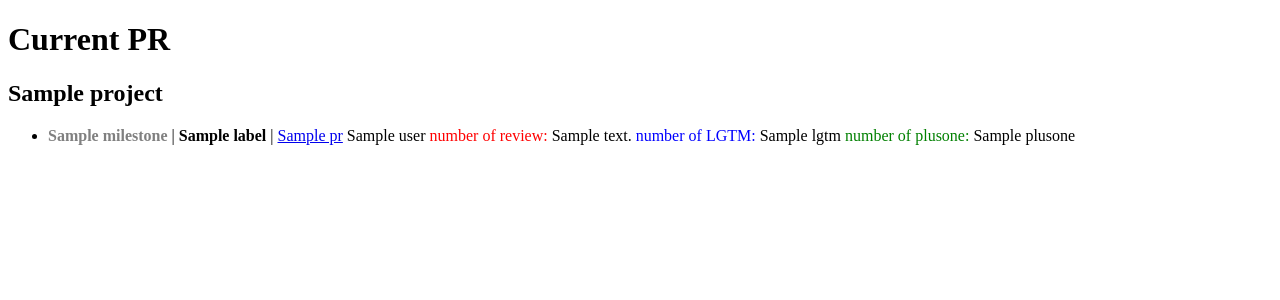
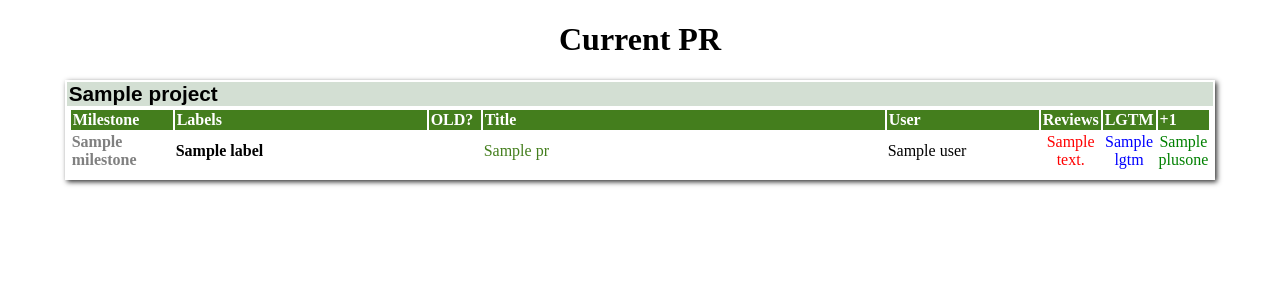
Before and after one commit to Genymobile/gm_pr, a Django app: template gm_pr/templates/pr.html in a window 1280 px wide. Shown: the top 300 px of the page. Run offline with Django 3.2, Linux system fonts and the light colour scheme; the template is opened without the code that fills it: most values are stand-ins (such as "Sample title", 1, 10 or a date in 2020); parts of the project's set-up code (start-up, migrations or seed data) failed here and were passed over.

Commit message:
Added css styling for the PR web page

```diff
--- a/gm_pr/settings.py
+++ b/gm_pr/settings.py
@@ -74,6 +74,7 @@ STATICFILES_DIRS = (
     # Put strings here, like "/home/html/static" or "C:/www/django/static".
     # Always use forward slashes, even on Windows.
     # Don't forget to use absolute paths, not relative paths.
+    os.path.join( os.path.abspath(os.path.dirname(__file__)), 'static/'),
 )
 
 # List of finder classes that know how to find static files in
--- /dev/null
+++ b/gm_pr/static/gm_pr.css
@@ -0,0 +1,77 @@
+body {
+  text-align: center;
+}
+.project-box {
+  box-shadow: 2px 2px 5px #333;
+  display: inline-block;
+  text-align: left;
+}
+.project {
+  text-align: left;
+  display: inline-block;
+  padding: 2px;
+}
+th {
+  background-color: #447e1d;
+  color: white;
+  padding-left: 2px;
+  padding-right: 2px;
+}
+tr:nth-child(even) {
+  background: #ffffff;
+}
+tr:nth-child(odd) {
+  background: #f0f0f0;
+}
+td a:link, td a.active:link, td a:hover, td a:visited {
+  color: #447e1d;
+  text-decoration: none;
+}
+td a:hover {
+  color: #84be5d;
+}
+.project-name {
+  font-size: 1.3em;
+  font-family: sans-serif;
+  font-weight: bold;
+  padding-left: 2px;
+  padding-right: 2px;
+  background-color: #d3dfd3;
+}
+.milestone {
+  color: grey;
+  font-weight:bold;
+  width: 100px;
+}
+.label {
+  font-weight:bold;
+  width: 250px;
+}
+.old{
+  width: 50px;
+}
+.highlight{
+  font-weight:bold;
+  background-color:#f2ed00
+}
+.title{
+  width: 400px;
+}
+.user{
+  width: 150px;
+}
+.nbrev {
+  color: red;
+  text-align: center;
+  width: 20px;
+}
+.lgtm {
+  color: blue;
+  text-align: center;
+  width: 20px;
+}
+.plusone {
+  color: green;
+  text-align: center;
+  width: 20px;
+}
--- a/gm_pr/templates/base.html
+++ b/gm_pr/templates/base.html
@@ -1,32 +1,11 @@
-<!DOCTYPE html>
+<!DOCTYPE html public "-//W3C//DTD HTML 4.0//EN">
 <html lang="en">
-  <style>
-    .nbrev {
-       color: red;
-    }
-    .lgtm {
-      color: blue;
-    }
-    .plusone {
-      color: green;
-    }
-    .milestone {
-      color: grey;
-      font-weight:bold;
-    }
-    .label {
-      font-weight:bold;
-    }
-    .old {
-      font-weight:bold;
-      background-color:#f2ed00
-    }
-  </style>
-<head>
-  <title>{% block title %}GM PR{% endblock %}</title>
-</head>
-
-<body>
+  <head>
+    <title>{% block title %}GM PR{% endblock %}</title>
+    <link rel="stylesheet" type="text/css" href="/static/gm_pr.css">
+    <meta http-equiv="Content-Type" content="text/html; charset=utf-8">
+  </head>
+  <body>
   {% block content %}{% endblock %}
-</body>
+  </body>
 </html>
--- a/gm_pr/templates/pr.html
+++ b/gm_pr/templates/pr.html
@@ -3,22 +3,39 @@
 <h1>Current PR</h1>
 
 {% for project in project_list %}
-<h2>{{project.name}}</h2>
-<ul>
-{% for pr in project.pr_list %}
-    <li>
-        {% if pr.milestone %}
-            <span class="milestone">{{pr.milestone}}</span> |
-        {% endif %}
-        {% for label in pr.labels %}
-            <span style="background-color:#{{label.color}}" class="label">{{label.name}}</span> |
+<div class="project-box">
+    <div class="project">
+        <div class="project-name">{{project.name}}</div>
+        <table class="project">
+            <tr>
+                <th>Milestone</th>
+                <th>Labels</th>
+                <th>OLD?</th>
+                <th>Title</th>
+                <th>User</th>
+                <th>Reviews</th>
+                <th>LGTM</th>
+                <th>+1</th>
+            </tr>
+        {% for pr in project.pr_list %}
+            <tr class="pr">
+                <td class="milestone">{% if pr.milestone %}{{pr.milestone}}{% endif %}</td>
+                <td class="label">
+                {% for label in pr.labels %}
+                    <span style="background-color:#{{label.color}}">{{label.name}}</span>
+                {% endfor %}
+                </td>
+                <td class="old">{% if pr.is_old %}<span class="highlight">OLD</span>{% endif %}</td>
+                <td class="title"><a href="{{pr.url}}">{{pr.title}}</a></td>
+                <td class="user">{{pr.user}}</td>
+                <td class="nbrev">{{pr.nbreview}}</td>
+                <td class="lgtm">{{pr.lgtm}}</td>
+                <td class="plusone">{{pr.plusone}}</td>
+            </tr>
         {% endfor %}
-        {% if pr.is_old %}
-            <span class="old">OLD</span> |
-        {% endif %}
-        <a href="{{pr.url}}">{{pr.title}}</a> <span class="user">{{pr.user}}</span> <span class="nbrev">number of review:</span> {{pr.nbreview}} <span class="lgtm">number of LGTM:</span> {{pr.lgtm}} <span class="plusone">number of plusone:</span> {{pr.plusone}}
-    </li>
-{% endfor %}
-</ul>
+        </table>
+    </div>
+</div>
+<p>
 {% endfor %}
 {% endblock %}
```
